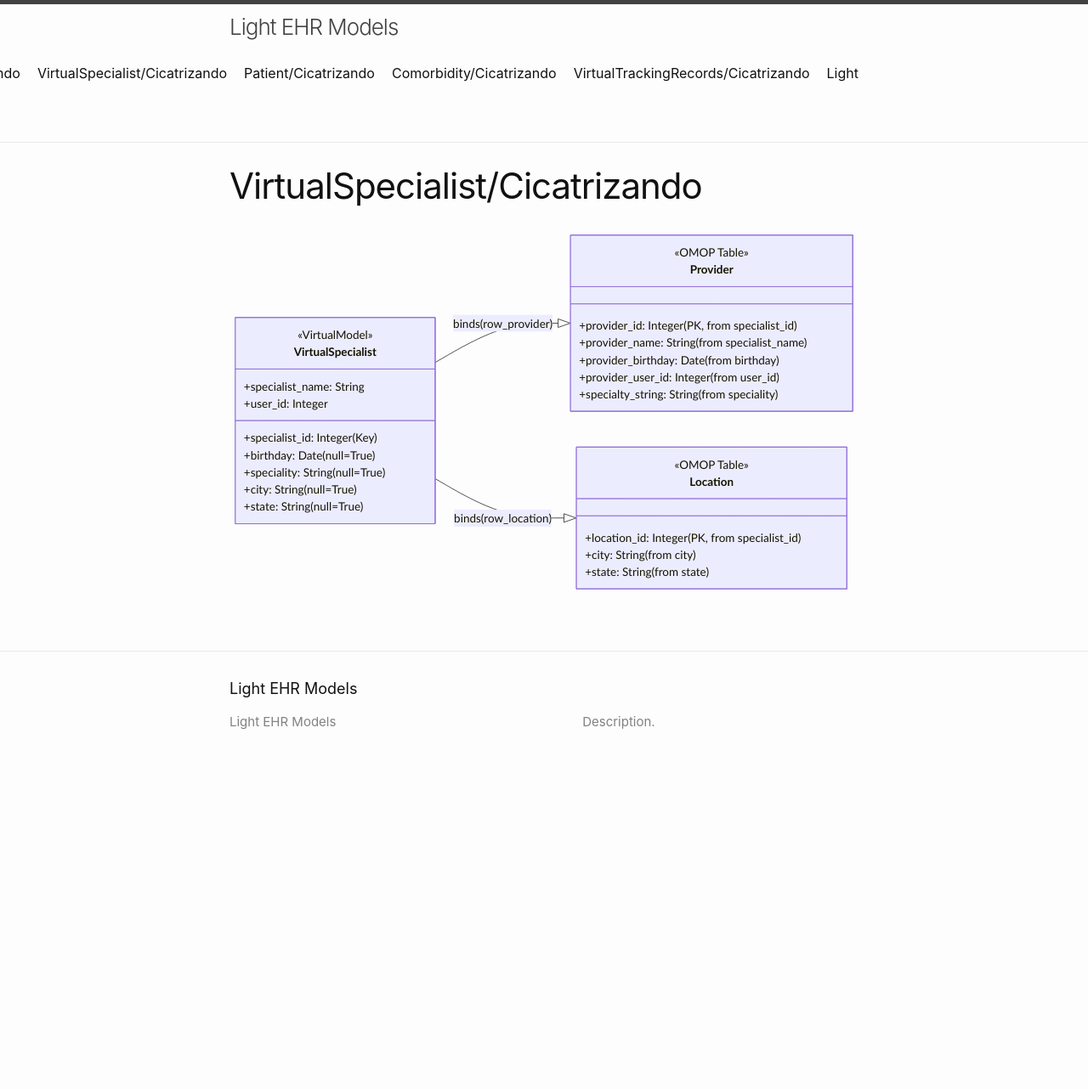
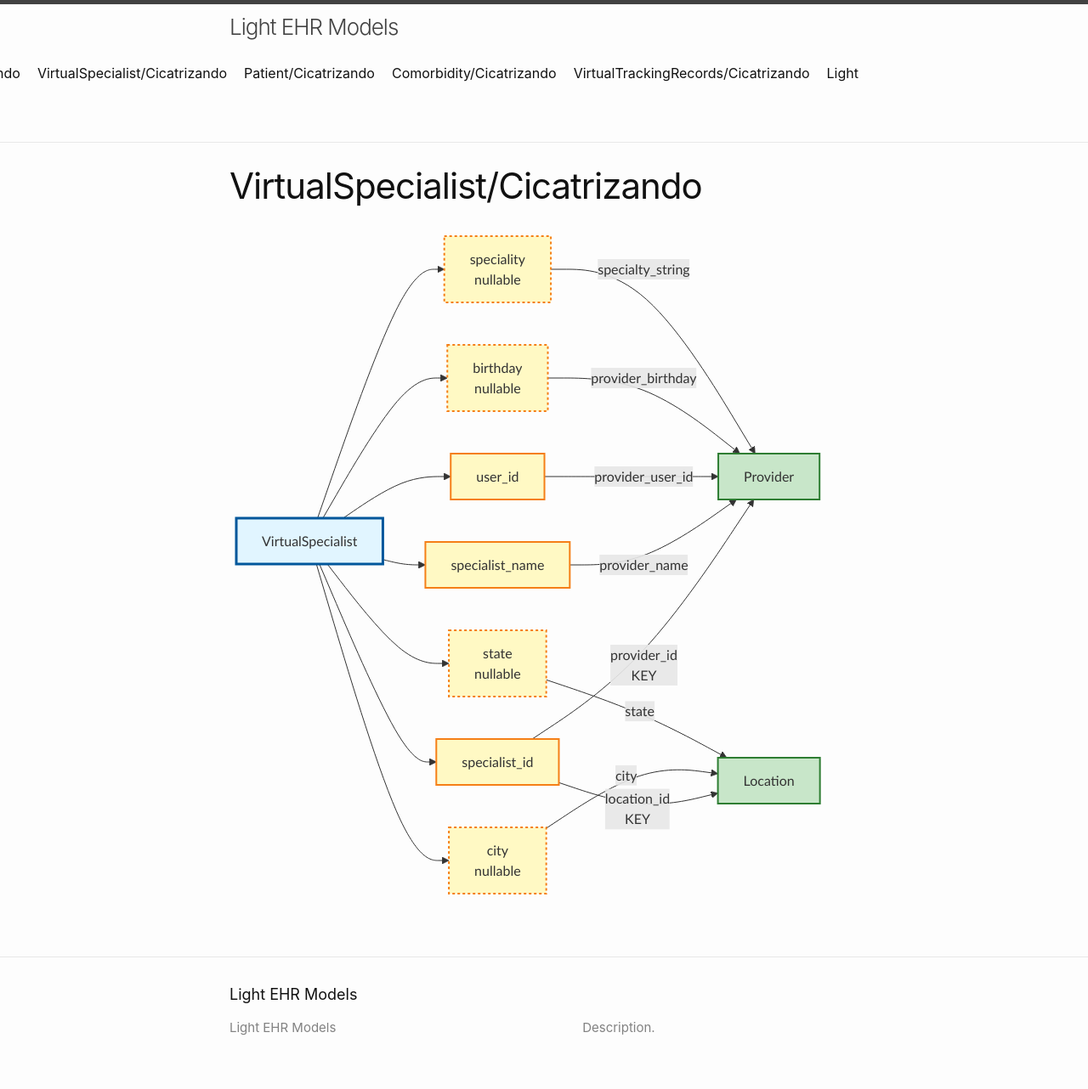
Before and after one commit to datasci4citizens/light-ehr, a Jekyll site: the page built from models/VirtualSpecialist/cicatrizando.md, in a window 1280 px wide. Shown: the whole page at 85% size. Built offline with Jekyll 4.4.1, drawn with Linux system fonts in a browser that asks for light colours; before the commit the page ends 922 px from its top, so only the background shows below that.

Commit message:
fix (replace VirtualSpecialist diagram and fix comorbidity diagram)

```diff
--- a/models/VirtualSpecialist/cicatrizando.md
+++ b/models/VirtualSpecialist/cicatrizando.md
@@ -4,36 +4,43 @@ title: VirtualSpecialist/Cicatrizando
 permalink: /models/VirtualSpecialist/cicatrizando/
 ---
 ~~~mermaid
-classDiagram
-    direction LR
+graph LR
+    %% Virtual Model
+    VS[VirtualSpecialist]
 
-    class VirtualSpecialist {
-        <<VirtualModel>>
-        +specialist_id: Integer (Key)
-        +specialist_name: String
-        +user_id: Integer
-        +birthday: Date (null=True)
-        +speciality: String (null=True)
-        +city: String (null=True)
-        +state: String (null=True)
-    }
+    %% Virtual Fields
+    VS --> specialist_id[specialist_id]
+    VS --> specialist_name[specialist_name]
+    VS --> user_id[user_id]
+    VS --> birthday[birthday<br/>nullable]
+    VS --> speciality[speciality<br/>nullable]
+    VS --> city[city<br/>nullable]
+    VS --> state[state<br/>nullable]
 
-    class Provider {
-        <<OMOP Table>>
-        +provider_id: Integer (PK, from specialist_id)
-        +provider_name: String (from specialist_name)
-        +provider_birthday: Date (from birthday)
-        +provider_user_id: Integer (from user_id)
-        +specialty_string: String (from speciality)
-    }
+    %% OMOP Tables
+    PROV[Provider]
+    LOC[Location]
 
-    class Location {
-        <<OMOP Table>>
-        +location_id: Integer (PK, from specialist_id)
-        +city: String (from city)
-        +state: String (from state)
-    }
+    %% Mappings to Provider
+    specialist_id --> |provider_id<br/>KEY| PROV
+    specialist_name --> |provider_name| PROV
+    user_id --> |provider_user_id| PROV
+    birthday --> |provider_birthday| PROV
+    speciality --> |specialty_string| PROV
 
-    VirtualSpecialist --|> Provider : binds(row_provider)
-    VirtualSpecialist --|> Location : binds(row_location)
+    %% Mappings to Location
+    specialist_id --> |location_id<br/>KEY| LOC
+    city --> |city| LOC
+    state --> |state| LOC
+
+    %% Styling
+    classDef virtualModel fill:#e1f5ff,stroke:#01579b,stroke-width:3px
+    classDef virtualField fill:#fff9c4,stroke:#f57f17,stroke-width:2px
+    classDef virtualFieldNull fill:#fff9c4,stroke:#f57f17,stroke-width:2px,stroke-dasharray: 3 3
+    classDef omopTable fill:#c8e6c9,stroke:#2e7d32,stroke-width:2px
+
+    class VS virtualModel
+    class specialist_id,specialist_name,user_id virtualField
+    class birthday,speciality,city,state virtualFieldNull
+    class PROV,LOC omopTable
 ~~~
```
Also changed, not shown: models/comorbidity/cicatrizando.md (+1 -0 lines).
